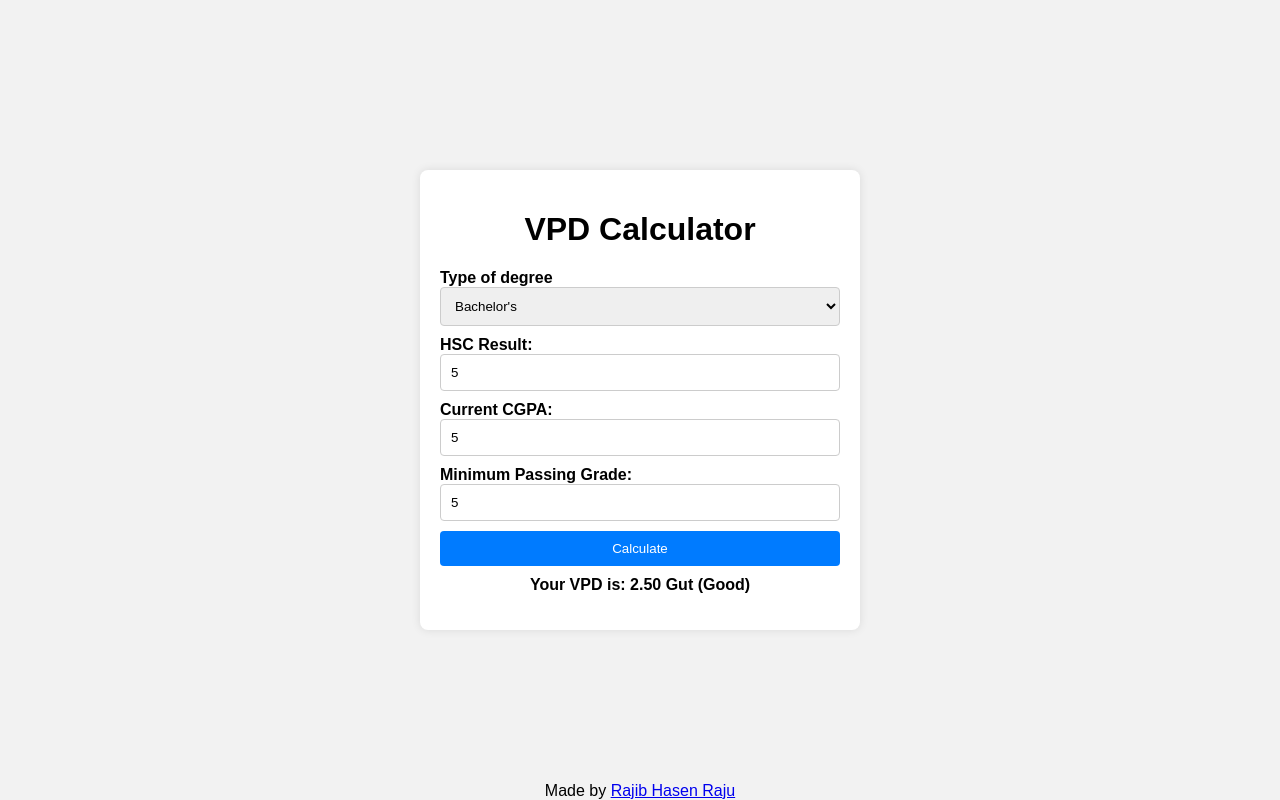
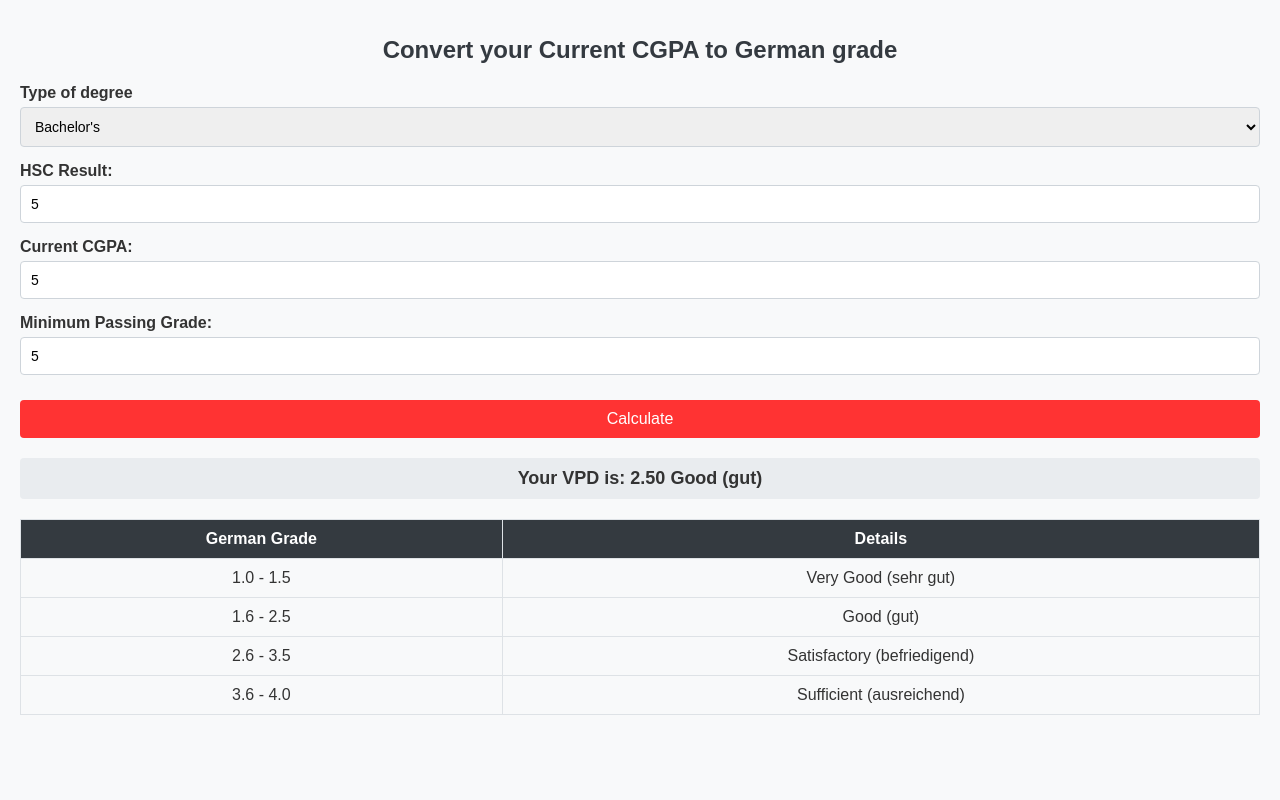
Before and after one commit to bdinde/vpd-calculator, a plain HTML site: page index.html in a window 1280 px wide. Both pictures are taken after typing "5", "5", "5" into the empty fields and a click on the button "Calculate". Drawn offline with Linux system fonts and the light colour scheme.

Commit message:
Update index.html

```diff
--- a/index.html
+++ b/index.html
@@ -4,88 +4,120 @@
     <meta charset="UTF-8">
     <meta name="viewport" content="width=device-width, initial-scale=1.0">
     <title>VPD Calculator</title>
-    <link rel="stylesheet" href="styles.css">
-    <link rel="stylesheet" href="https://use.fontawesome.com/releases/v5.15.1/css/all.css">
-    <link rel="shortcut icon" href="favicon.png" type="image/x-icon">
+    <link rel="icon" href="https://bdinde.com/favicon.ico" type="image/x-icon">
     <style>
         body {
             font-family: Arial, sans-serif;
-            background-color: #f2f2f2;
+            background-color: #f8f9fa;
             margin: 0;
-            padding: 0;
-            display: flex;
-            align-items: center;
-            justify-content: center;
-            min-height: 100vh;
-        }
-
-        .container {
-            width: 100%;
-            max-width: 400px;
-            background-color: #fff;
-            border-radius: 8px;
             padding: 20px;
-            box-shadow: 0 0 10px rgba(0, 0, 0, 0.1);
+            color: #333;
         }
 
         h1 {
             text-align: center;
-        }
-
-        .login-form {
-            margin-top: 20px;
+            font-size: 24px;
+            color: #343a40;
+            margin-bottom: 20px;
         }
 
         .input-group {
-            margin: 10px 0;
+            margin-bottom: 15px;
         }
 
         label {
             display: block;
             font-weight: bold;
+            font-size: 16px;
+            margin-bottom: 5px;
         }
 
-        select, input[type="number"] {
+        select,
+        input[type="number"] {
             width: 100%;
             padding: 10px;
-            border: 1px solid #ccc;
+            border: 1px solid #ced4da;
             border-radius: 4px;
-            box-sizing: border-box; /* Ensure padding and border are included in the width */
+            font-size: 14px;
+            box-sizing: border-box;
         }
 
         button {
             width: 100%;
-            background-color: #007bff;
+            background-color: #FF3333;
             color: #fff;
             padding: 10px;
             border: none;
             border-radius: 4px;
             cursor: pointer;
-            box-sizing: border-box; /* Ensure padding and border are included in the width */
+            font-size: 16px;
+            margin-top: 10px;
+            transition: background-color 0.3s;
         }
 
         button:hover {
-            background-color: #0056b3;
+            background-color: #000000;
         }
 
         p#result {
             text-align: center;
             font-weight: bold;
-            margin-top: 10px;
+            margin-top: 20px;
+            font-size: 18px;
+            padding: 10px;
+            border-radius: 4px;
+            background-color: #e9ecef;
         }
 
-        footer {
+        table {
+            width: 100%;
+            border-collapse: collapse;
+            margin-top: 20px;
+        }
+
+        th, td {
+            padding: 10px;
+            border: 1px solid #dee2e6;
             text-align: center;
+        }
+
+        th {
+            background-color: #343a40;
+            color: #fff;
+        }
+
+        .highlight {
+            background-color: #ffeb3b;
+        }
+
+        .hidden {
+            display: none;
+        }
+
+        .w-full {
             width: 100%;
-            position: absolute;
-            bottom: 0;
+        }
+
+        .border {
+            border: 1px solid #dee2e6;
+        }
+
+        .even\:bg-muted:nth-child(even) {
+            background-color: #f8f9fa;
+        }
+
+        .p-0 {
+            padding: 0;
+        }
+
+        .m-0 {
+            margin: 0;
         }
     </style>
 </head>
 <body>
-    <div class="container">
-        <h1>VPD Calculator</h1>
-        <form class="login-form">
+    <h1>Convert your Current CGPA to German grade</h1>
+    <form>
         <div class="input-group">
             <label for="isMasters">Type of degree</label>
             <select id="isMasters" onchange="toggleHSCInput()">
@@ -113,9 +145,33 @@
 
         <p id="result"></p>
     </form>
-    </div>
 
-    <footer>Made by <a href="https://www.facebook.com/rajibhasenraju">Rajib Hasen Raju</a></footer>
+    <table class="w-full hidden" id="gradeTable">
+        <thead>
+            <tr class="m-0 border-t p-0 even:bg-muted">
+                <th class="border px-4 py-2 text-left font-bold" align="center">German Grade</th>
+                <th class="border px-4 py-2 text-left font-bold" align="center">Details</th>
+            </tr>
+        </thead>
+        <tbody>
+            <tr class="m-0 border-t p-0 even:bg-muted">
+                <td class="border px-4 py-2 text-left" align="center">1.0 - 1.5</td>
+                <td class="border px-4 py-2 text-left" align="center">Very Good (sehr gut)</td>
+            </tr>
+            <tr class="m-0 border-t p-0 even:bg-muted">
+                <td class="border px-4 py-2 text-left" align="center">1.6 - 2.5</td>
+                <td class="border px-4 py-2 text-left" align="center">Good (gut)</td>
+            </tr>
+            <tr class="m-0 border-t p-0 even:bg-muted">
+                <td class="border px-4 py-2 text-left" align="center">2.6 - 3.5</td>
+                <td class="border px-4 py-2 text-left" align="center">Satisfactory (befriedigend)</td>
+            </tr>
+            <tr class="m-0 border-t p-0 even:bg-muted">
+                <td class="border px-4 py-2 text-left" align="center">3.6 - 4.0</td>
+                <td class="border px-4 py-2 text-left" align="center">Sufficient (ausreichend)</td>
+            </tr>
+        </tbody>
+    </table>
 
     <script>
         function toggleHSCInput() {
@@ -147,19 +203,27 @@
 
             let resultText = "";
 
-            if (v <= 1.5) {
-                resultText = `Your VPD is: ${v.toFixed(2)} Sehr Gut (Very Good)`;
+            if (v <= 0) {
+                resultText = "Insufficient (nicht ausreichend)";
+            } else if (v <= 1.5) {
+                resultText = `Your VPD is: ${v.toFixed(2)} Very Good (sehr gut)`;
             } else if (v <= 2.5) {
-                resultText = `Your VPD is: ${v.toFixed(2)} Gut (Good)`;
+                resultText = `Your VPD is: ${v.toFixed(2)} Good (gut)`;
             } else if (v <= 3.5) {
-                resultText = `Your VPD is: ${v.toFixed(2)} Befriedigend (Satisfying)`;
+                resultText = `Your VPD is: ${v.toFixed(2)} Satisfactory (befriedigend)`;
             } else if (v <= 4.9) {
-                resultText = `Your VPD is: ${v.toFixed(2)} Ausreichend (Sufficient)`;
+                resultText = `Your VPD is: ${v.toFixed(2)} Sufficient (ausreichend)`;
             } else {
-                resultText = "Nicht ausreichend (Insufficient)";
+                resultText = "Insufficient (nicht ausreichend)";
             }
 
-            document.getElementById("result").textContent = resultText;
+            const resultElement = document.getElementById("result");
+            resultElement.textContent = resultText;
+
+            const gradeTable = document.getElementById("gradeTable");
+            gradeTable.classList.remove("hidden");
+
+            resultElement.classList.toggle("highlight", resultText.trim() !== "");
         }
     </script>
 </body>
```
Lines whose indentation alone changed are shown as unchanged.
